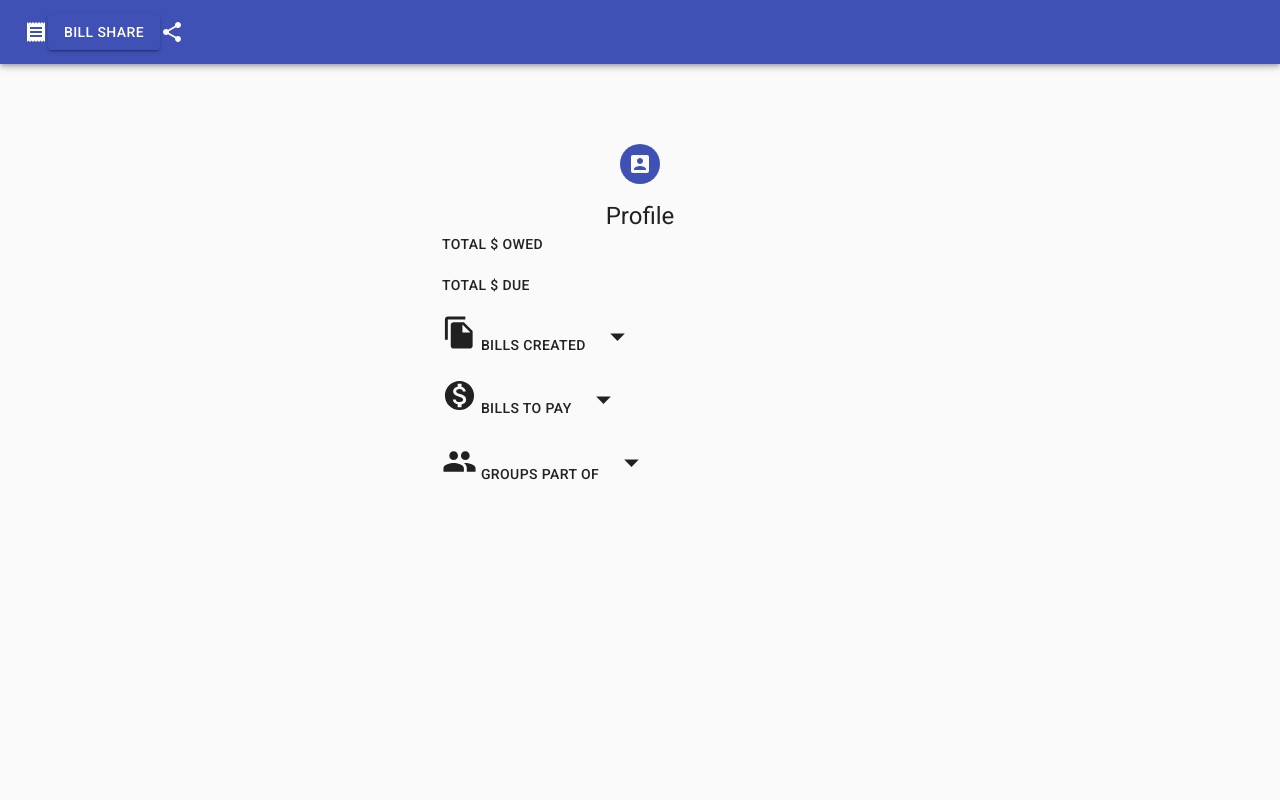
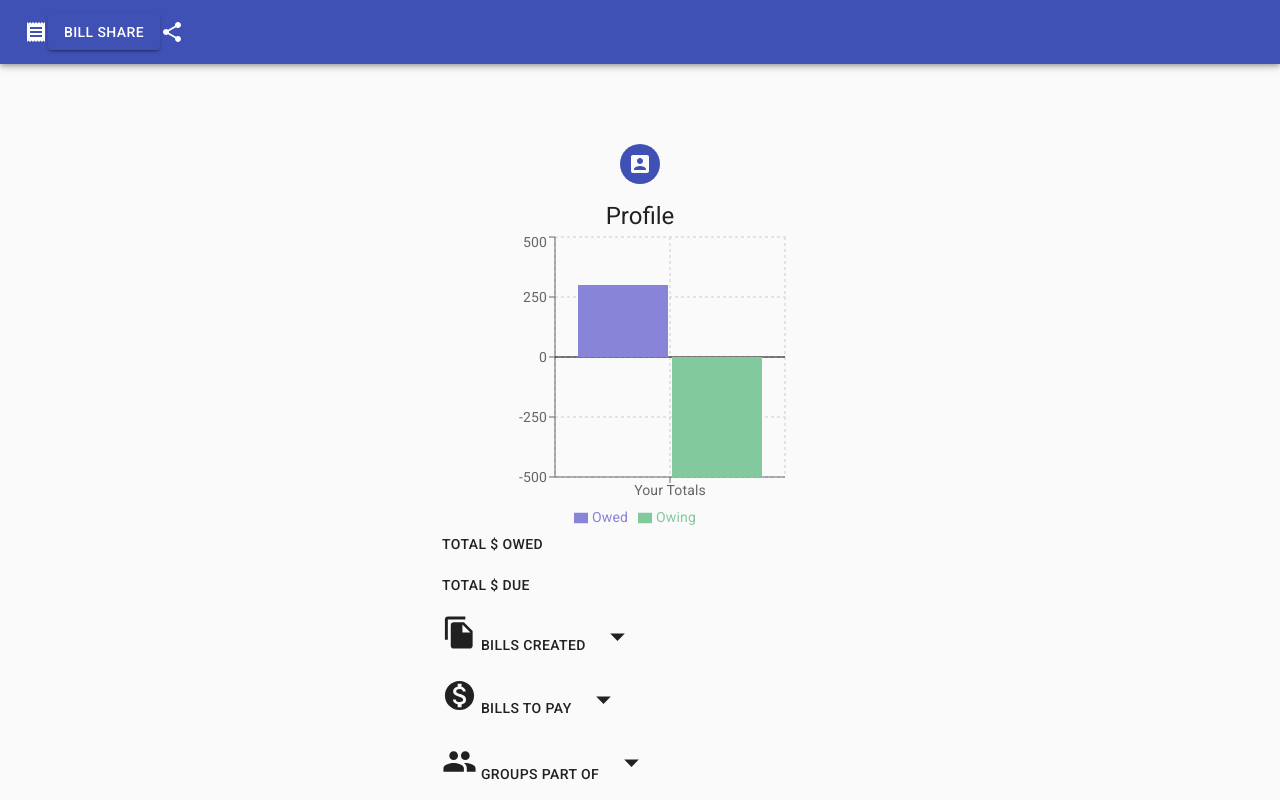
Before and after one commit to kaylinjdennis/final-project, a React (Create React App) app: page /profile in a window 1280 px wide. Built offline with nearby package versions, Linux system fonts and the light colour scheme.

Commit message:
combined Anita profile with a chart

```diff
--- a/src/components/Profile/index.jsx
+++ b/src/components/Profile/index.jsx
@@ -12,6 +12,25 @@ import FileCopyIcon from '@material-ui/icons/FileCopy';
 import MonetizationOnIcon from '@material-ui/icons/MonetizationOn';
 import ArrowDropDownIcon from '@material-ui/icons/ArrowDropDown';
 import Divider from '@material-ui/core/Divider';
+
+import {
+  BarChart,
+  Bar,
+  XAxis,
+  YAxis,
+  CartesianGrid,
+  Tooltip,
+  Legend,
+  ReferenceLine
+} from "recharts";
+
+const data = [
+  {
+    name: 'Your Totals',
+    Owed: 300,
+    Owing: -500
+  }
+];
 
 function Profile(props) {
 
@@ -36,6 +55,27 @@ return (
         <Typography component="h1" variant="h5">
           Profile
         </Typography>
+
+        <BarChart
+            width={300}
+            height={300}
+            data={data}
+            margin={{
+              top: 5,
+              right: 5,
+              left: 5,
+              bottom: 5
+            }}
+          >
+            <CartesianGrid strokeDasharray="3 3" />
+            <XAxis dataKey="name" />
+            <YAxis />
+            <Tooltip />
+            <Legend />
+            <ReferenceLine y={0} stroke="#000" />
+            <Bar dataKey="Owed" fill="#8884d8" />
+            <Bar dataKey="Owing" fill="#82ca9d" />
+          </BarChart>
 
         <Grid container alignItems='center' spacing={2} direction='row'>
           <Grid container alignItems='center' item xs={12} sm={12}>
```
